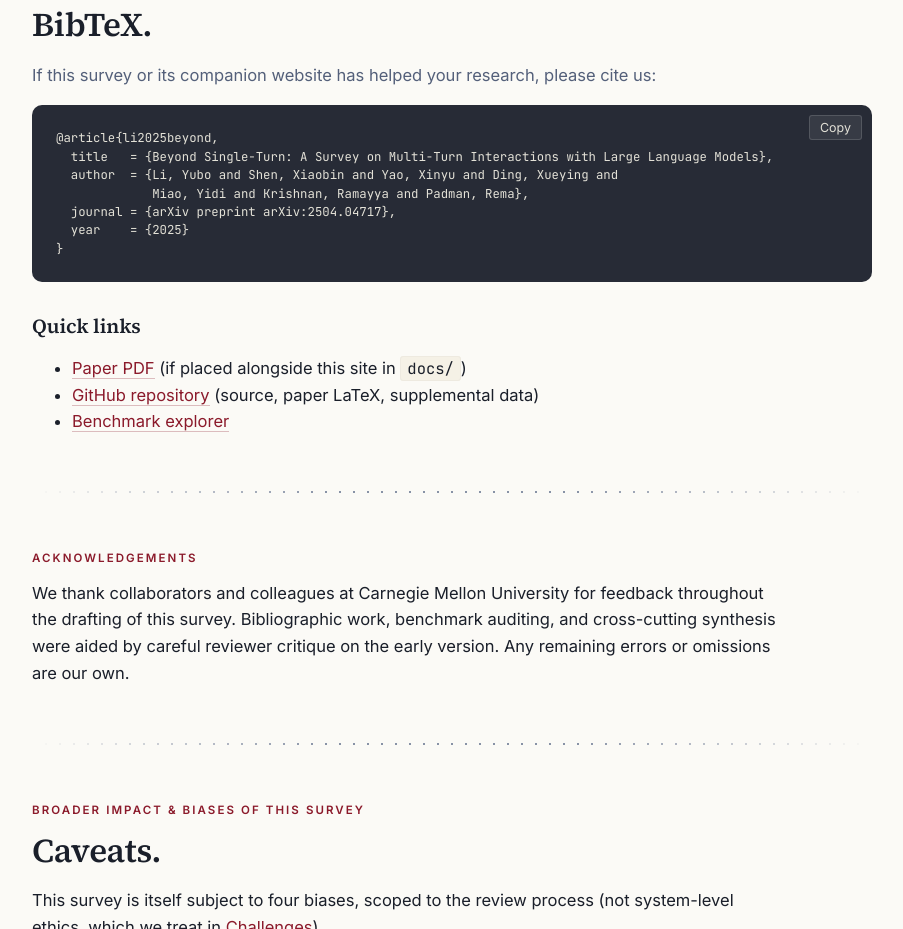
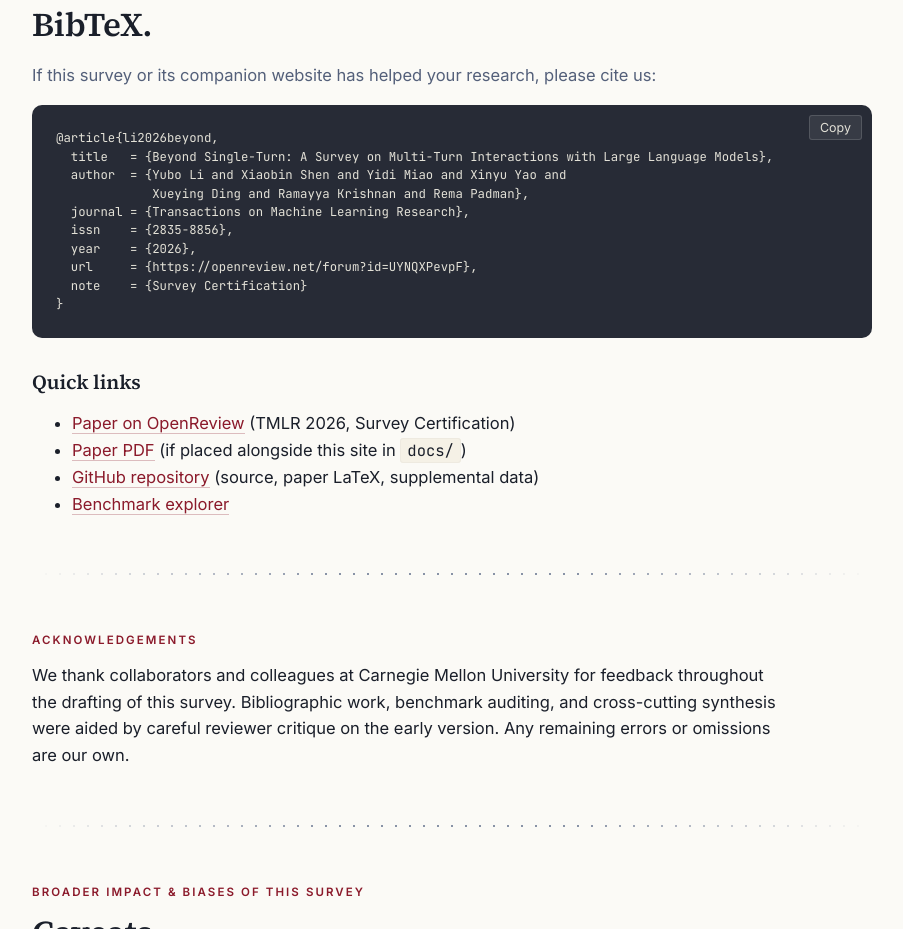
Before and after one commit to yubol-bobo/Awesome-Multi-Turn-LLMs, a plain HTML site: page docs/about.html in a window 1280 px wide. Shown: the part 2420-3349 px from the top of the page, without its empty margins (188-1091 px from the left). Drawn offline with Linux system fonts and the light colour scheme.

Commit message:
Update citation to TMLR 2026 publication
Beyond Single-Turn survey is now published in Transactions on Machine
Learning Research (Survey Certification). Update BibTeX, paper links,
and badges across README and companion site to point to the OpenReview
record (id=UYNQXPevpF).

Co-Authored-By: Claude Opus 4.8 (1M context) <noreply@anthropic.com>

```diff
--- a/docs/about.html
+++ b/docs/about.html
@@ -132,17 +132,21 @@
 
     <div class="bib-box">
       <button class="bib-copy">Copy</button>
-      <pre class="bib-body" style="background: transparent; border: none; padding: 0; color: inherit; margin: 0;">@article{li2025beyond,
+      <pre class="bib-body" style="background: transparent; border: none; padding: 0; color: inherit; margin: 0;">@article{li2026beyond,
   title   = {Beyond Single-Turn: A Survey on Multi-Turn Interactions with Large Language Models},
-  author  = {Li, Yubo and Shen, Xiaobin and Yao, Xinyu and Ding, Xueying and
-             Miao, Yidi and Krishnan, Ramayya and Padman, Rema},
-  journal = {arXiv preprint arXiv:2504.04717},
-  year    = {2025}
+  author  = {Yubo Li and Xiaobin Shen and Yidi Miao and Xinyu Yao and
+             Xueying Ding and Ramayya Krishnan and Rema Padman},
+  journal = {Transactions on Machine Learning Research},
+  issn    = {2835-8856},
+  year    = {2026},
+  url     = {https://openreview.net/forum?id=UYNQXPevpF},
+  note    = {Survey Certification}
 }</pre>
     </div>
 
     <h3 class="mt-6">Quick links</h3>
     <ul>
+      <li><a href="https://openreview.net/forum?id=UYNQXPevpF" target="_blank" rel="noopener">Paper on OpenReview</a> (TMLR 2026, Survey Certification)</li>
       <li><a href="main.pdf" target="_blank" rel="noopener">Paper PDF</a> (if placed alongside this site in <code>docs/</code>)</li>
       <li><a href="https://github.com/yubol-cmu/Awesome-Multi-Turn-LLMs" target="_blank" rel="noopener">GitHub repository</a> (source, paper LaTeX, supplemental data)</li>
       <li><a href="benchmarks.html">Benchmark explorer</a></li>
```
Also changed, not shown: docs/index.html (+10 -6 lines), 1 other file.
